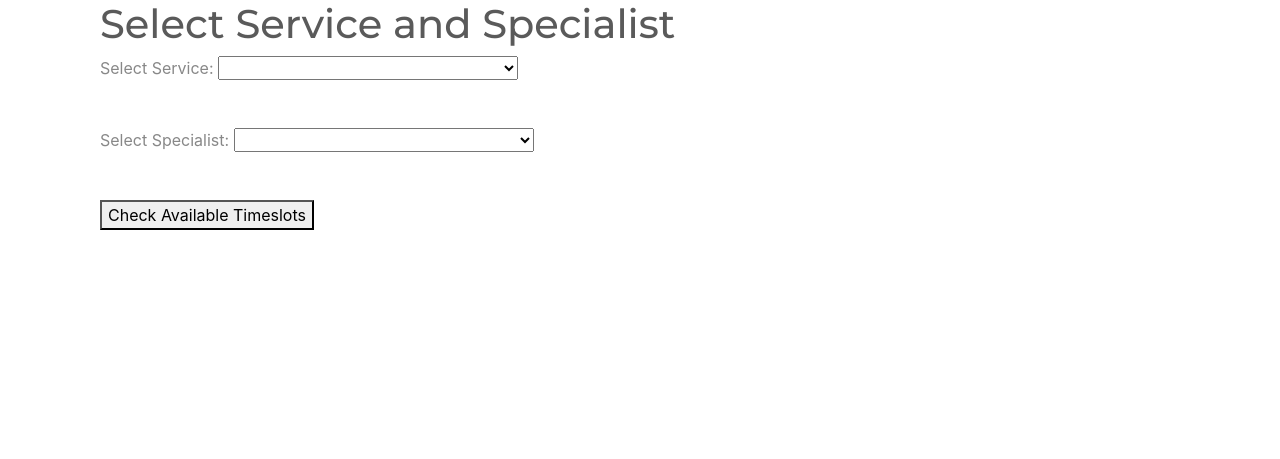
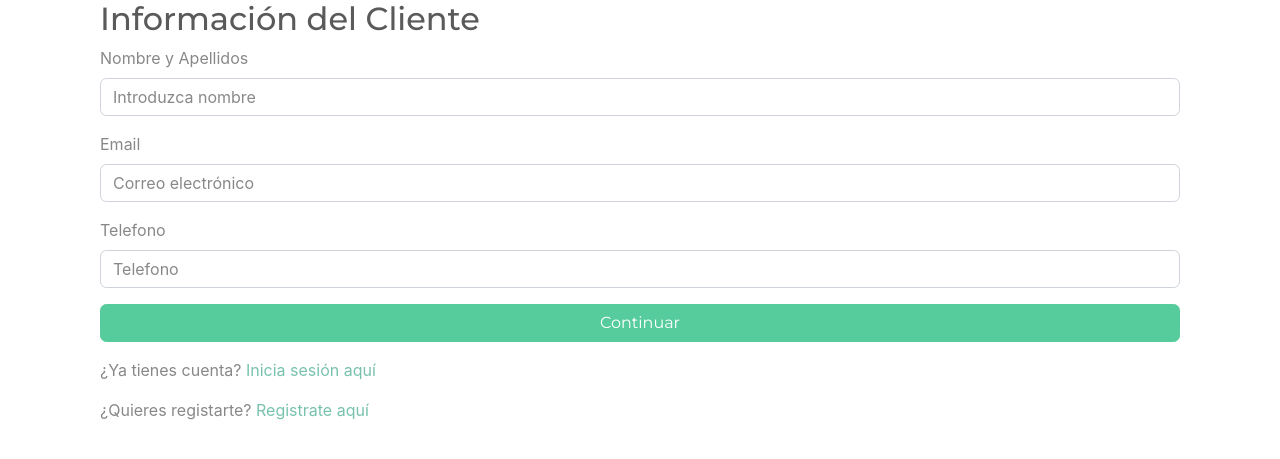
Before and after one commit to marnunrey2/PGPI_3_14, a Django app: page /reserva/ in a window 1280 px wide. Shown: the part 56-515 px from the top of the page. Run offline with Django 4.2, Linux system fonts and the light colour scheme; data that the repository does not hold is empty; some libraries are stand-ins or nearby versions.

Commit message:
feat: Tres pantallas creadas

```diff
--- a/citas/forms.py
+++ b/citas/forms.py
@@ -14,7 +14,7 @@ class ServicioEspecialistaForm(forms.Form):
 
 
 class ClientInfoForm(forms.Form):
-    name = forms.CharField(max_length=255)
+    nombre = forms.CharField(max_length=255)
     email = forms.EmailField()
-    phone = forms.CharField(max_length=255)
+    telefono = forms.CharField(max_length=255)
     # Add more fields if required
--- a/citas/templates/reserva.html
+++ b/citas/templates/reserva.html
@@ -1,22 +1,16 @@
 {% extends "home/base.html" %}
-{% load i18n static %}
 
 {% block title %}Reserva{% endblock %}
 
 {% block extrahead %}
   <link href="https://stackpath.bootstrapcdn.com/bootswatch/4.5.2/minty/bootstrap.min.css" rel="stylesheet">
-    <style>
-        .custom-dropdown {
-            width: 300px;
-        }
-    </style>
 {% endblock %}
 
 {% block content %}
 <div class="container">
   <div class="login-container">
-        <h1>Select Service and Specialist</h1>
-        <form method="POST">
+    <h2>Información del Cliente</h2>
+    <form method="post">
         {% csrf_token %}
         {% if form.errors %}
             <div class="alert alert-danger" role="alert">
@@ -26,27 +20,23 @@
             </div>
         {% endif %}
         <div class="form-group">
-                <label for="service">Select Service:</label>
-                <select name="servicio" id="service" class="custom-dropdown">
-                    {% for servicio in servicios %}
-                        <option value="{{ servicio.id }}">{{ servicio.nombre }}</option>
-                    {% endfor %}
-                </select><br><br>
+            <label for="nombre">Nombre y Apellidos</label>
+            <input type="text" class="form-control" id="nombre" name="nombre" placeholder="Introduzca nombre">
         </div>
         <div class="form-group">
-                <label for="specialist">Select Specialist:</label>
-                <select name="especialista" id="specialist" class="custom-dropdown">
-                    {% for especialista in especialistas %}
-                        <option value="{{ especialista.id }}">{{ especialista.nombre }}</option>
-                    {% endfor %}
-                </select><br><br>
+            <label for="email">Email</label>
+            <input type="text" class="form-control" id="email" name="email" placeholder="Correo electrónico">
+        </div>
+        <div class="form-group">
+            <label for="telefono">Telefono</label>
+            <input type="number" class="form-control" id="telefono" name="telefono" placeholder="Telefono">
         </div>
         <section class="form-confirmation">
-                <button type="submit">Check Available Timeslots</button>
+            <button type="submit" class="btn btn-success btn-block">Continuar</button>
         </section>
     </form>
+    <p class="mt-3">¿Ya tienes cuenta? <a href="/signin/">Inicia sesión aquí</a></p>
+    <p class="mt-3">¿Quieres registarte? <a href="/register/">Registrate aquí</a></p>
   </div>
 </div>
 {% endblock %}
-
-{% block extrabody %}{% endblock %}
--- a/citas/urls.py
+++ b/citas/urls.py
@@ -1,9 +1,10 @@
 from django.urls import path
-from .views import ReservaView, CalendarioView
+from .views import ReservaView, ServiciosView, CalendarioView
 
 
 urlpatterns = [
     path("reserva/", ReservaView.as_view(), name="reserva"),
+    path("servicios/", ServiciosView.as_view(), name="servicios"),
     path("calendario/", CalendarioView.as_view(), name="calendario"),
     # Add more URLs as needed
 ]
--- a/citas/views.py
+++ b/citas/views.py
@@ -1,10 +1,46 @@
 from django.shortcuts import render, redirect
-from .forms import ServicioEspecialistaForm
+from .forms import ServicioEspecialistaForm, ClientInfoForm
 from rest_framework.views import APIView
-from citas.models import Servicio, Especialista
+from citas.models import Servicio, Especialista, Invitado
 
 
 class ReservaView(APIView):
+    def post(self, request):
+        form = ClientInfoForm(request.POST)
+        if form.is_valid():
+            # If the form is valid, create an Invitado instance
+            nombre = form.cleaned_data["nombre"]
+            email = form.cleaned_data["email"]
+            telefono = form.cleaned_data["telefono"]
+
+            invitado = Invitado.objects.create(
+                nombre=nombre, email=email, telefono=telefono
+            )
+
+            return render(
+                request,
+                "servicios.html",
+                {"invitado": invitado},
+            )
+        else:
+            form = ClientInfoForm()
+            msg = "Error de formulario"
+            return render(
+                request,
+                "reserva.html",
+                {"form": form, "msg": msg},
+            )
+
+    def get(self, request):
+        form = ClientInfoForm(None)
+        return render(
+            request,
+            "reserva.html",
+            {"form": form},
+        )
+
+
+class ServiciosView(APIView):
     def post(self, request):
         form = ServicioEspecialistaForm(request.POST)
         return render(
@@ -34,11 +70,20 @@ class ReservaView(APIView):
         form = ServicioEspecialistaForm(None)
         return render(
             request,
-            "reserva.html",
+            "servicios.html",
             {"form": form, "servicios": servicios, "especialistas": especialistas},
         )
 
 
 class CalendarioView(APIView):
+    def post(self, request):
+        form = request.data.get("form")
+        return redirect("/")
+
     def get(self, request):
-        return render(request, "calendario.html")
+        form = request.data.get("form")
+        return render(
+            request,
+            "calendario.html",
+            {"form": form},
+        )
```
Also changed, not shown: citas/templates/calendario.html (+8 -4 lines), citas/templates/servicios.html (added, +52 -0 lines). Lines whose indentation alone changed are shown as unchanged.
